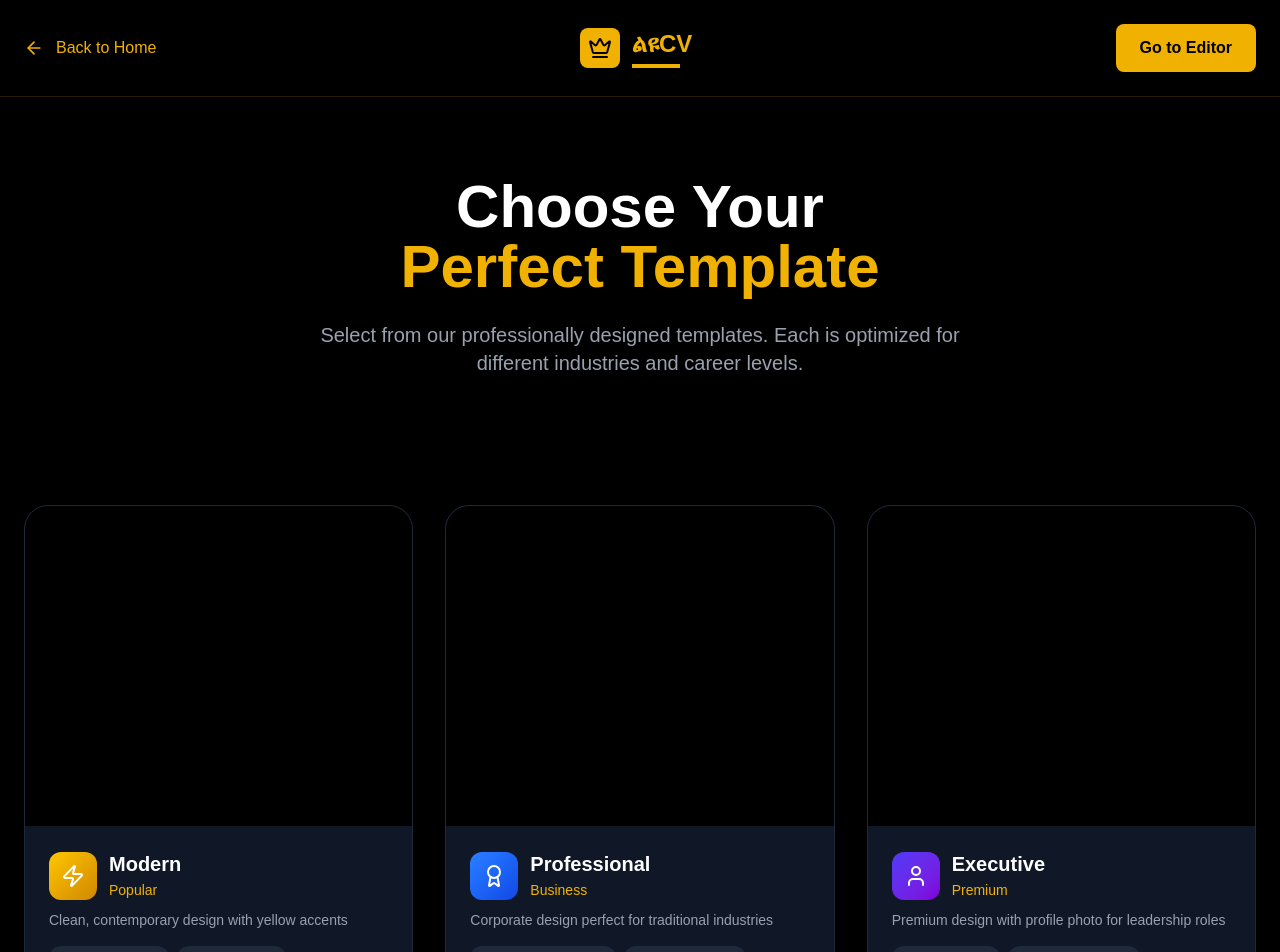
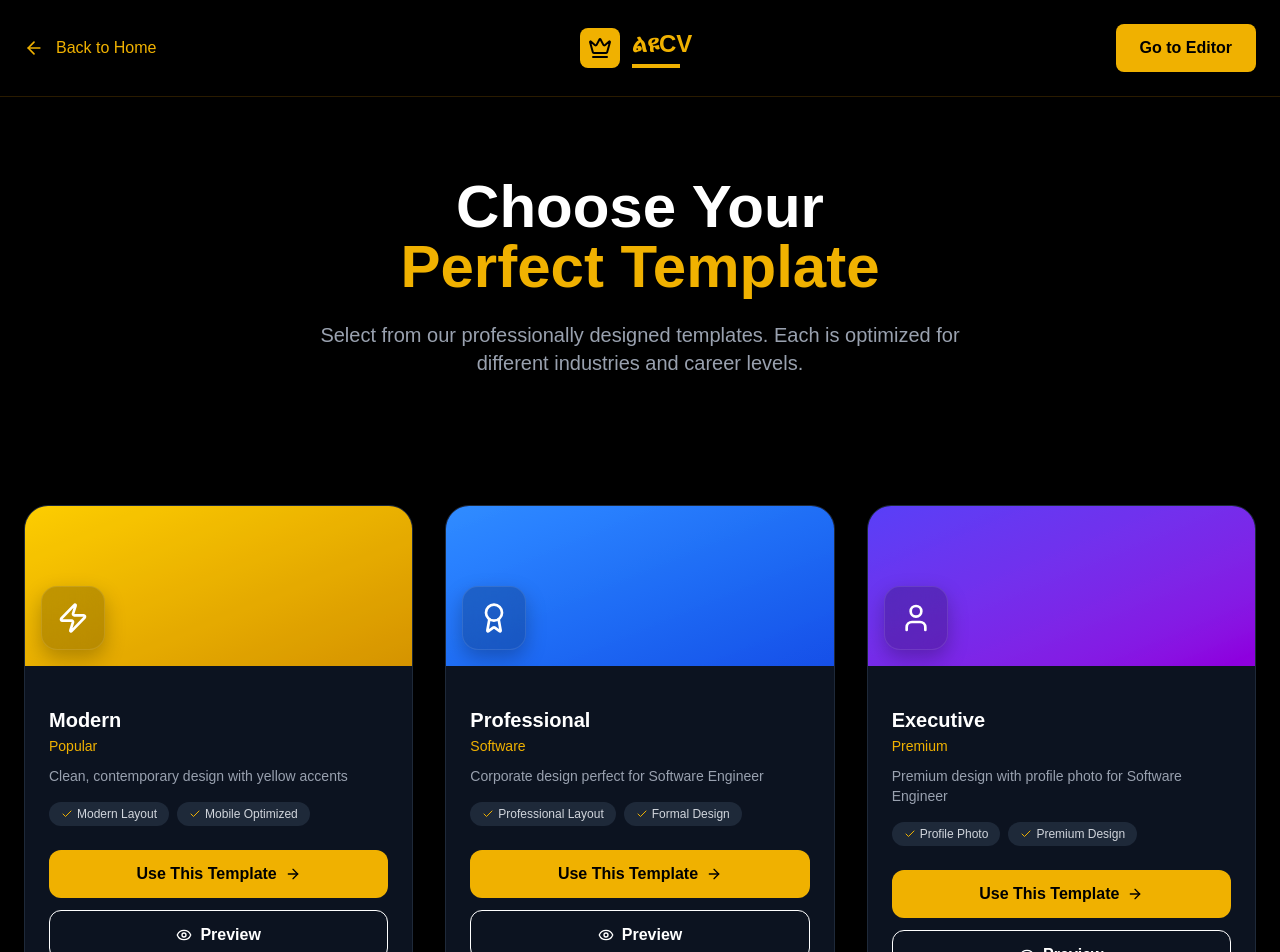
Before and after one commit to meryem-hub/liyuCv_builder, a Next.js app: page /templates in a window 1280 px wide. Shown: the top 952 px of the page. Built offline with nearby package versions, Linux system fonts and the light colour scheme.

Commit message:
update templates page

```diff
--- a/app/templates/page.js
+++ b/app/templates/page.js
@@ -2,7 +2,8 @@
 'use client'
 import Link from 'next/link'
 import { useResumeStore } from '@/lib/store'
-import { ArrowLeft, Eye, Check, Crown, Zap, Award, Palette,User } from 'lucide-react'
+import { ArrowLeft, Eye, Check, Crown, Zap, Award, Palette, User, X } from 'lucide-react'
+import { useState } from 'react'
 
 const templates = [
   {
@@ -12,25 +13,25 @@
     category: 'Popular',
     color: 'from-yellow-400 to-yellow-600',
     icon: Zap,
-    features: ['Modern Layout', 'ATS Friendly', 'Mobile Optimized']
+    features: ['Modern Layout', 'Mobile Optimized']
   },
   {
     id: 'professional',
     name: 'Professional',
-    description: 'Corporate design perfect for traditional industries',
-    category: 'Business',
+    description: 'Corporate design perfect for Software Engineer',
+    category: 'Software',
     color: 'from-blue-500 to-blue-700',
     icon: Award,
-    features: ['Professional Layout', 'Executive Style', 'Formal Design']
+    features: ['Professional Layout',  'Formal Design']
   },
-   {
+  {
     id: 'executive',
     name: 'Executive',
-    description: 'Premium design with profile photo for leadership roles',
+    description: 'Premium design with profile photo for Software Engineer',
     category: 'Premium',
     color: 'from-indigo-600 to-purple-700',
     icon: User,
-    features: ['Profile Photo', 'Executive Layout', 'Premium Design']
+    features: ['Profile Photo', 'Premium Design']
   },
   {
     id: 'creative',
@@ -52,13 +53,38 @@
   }
 ]
 
+// Import your template components
+import ModernTemplate from '@/components/templates/ModernTemplate'
+import ProfessionalTemplate from '@/components/templates/ProfessionalTemplate'
+import ExecutiveTemplate from '@/components/templates/ExecutiveTemplate'
+import CreativeTemplate from '@/components/templates/CreativeTemplate'
+import MinimalTemplate from '@/components/templates/MinimalTemplate'
+
+const templateComponents = {
+  modern: ModernTemplate,
+  professional: ProfessionalTemplate,
+  executive: ExecutiveTemplate,
+  creative: CreativeTemplate,
+  minimal: MinimalTemplate
+}
+
 export default function TemplatesPage() {
-  const { updateTemplate } = useResumeStore()
+  const { updateTemplate, resume } = useResumeStore()
+  const [previewTemplate, setPreviewTemplate] = useState(null)
 
   const handleTemplateSelect = (templateId) => {
     updateTemplate(templateId)
-    // You can also redirect to editor automatically if needed
   }
+
+  const handlePreview = (templateId) => {
+    setPreviewTemplate(templateId)
+  }
+
+  const closePreview = () => {
+    setPreviewTemplate(null)
+  }
+
+  const TemplatePreview = templateComponents[previewTemplate]
 
   return (
     <div className="min-h-screen bg-black text-white">
@@ -115,111 +141,170 @@
                 template={template}
                 index={index}
                 onSelect={handleTemplateSelect}
+                onPreview={handlePreview}
               />
             ))}
           </div>
         </div>
       </section>
+
+      {/* Preview Modal */}
+      {previewTemplate && (
+        <div className="fixed inset-0 bg-black bg-opacity-90 z-50 flex items-center justify-center p-4">
+          <div className="relative w-full max-w-6xl max-h-[90vh] bg-white rounded-2xl overflow-hidden">
+            {/* Header */}
+            <div className="absolute top-4 right-4 z-10 flex gap-2">
+              <Link
+                href="/editor"
+                onClick={() => {
+                  handleTemplateSelect(previewTemplate)
+                  closePreview()
+                }}
+                className="bg-yellow-500 text-black font-bold px-6 py-3 rounded-lg hover:scale-105 transition-transform flex items-center space-x-2"
+              >
+                <span>Use This Template</span>
+                <ArrowLeft className="w-4 h-4 rotate-180" />
+              </Link>
+              <button
+                onClick={closePreview}
+                className="bg-gray-800 text-white p-3 rounded-lg hover:bg-gray-700 transition-colors"
+              >
+                <X className="w-5 h-5" />
+              </button>
+            </div>
+
+            {/* Preview Content */}
+            <div className="h-[90vh] overflow-y-auto">
+              {TemplatePreview && <TemplatePreview resume={resume} />}
+            </div>
+
+            {/* Footer */}
+            <div className="absolute bottom-4 left-4 right-4 z-10">
+              <div className="bg-white/95 backdrop-blur-sm rounded-lg p-4 shadow-lg">
+                <div className="flex justify-between items-center">
+                  <div>
+                    <h3 className="font-bold text-gray-900">
+                      {templates.find(t => t.id === previewTemplate)?.name} Template
+                    </h3>
+                    <p className="text-gray-600 text-sm">
+                      {templates.find(t => t.id === previewTemplate)?.description}
+                    </p>
+                  </div>
+
+                </div>
+              </div>
+            </div>
+          </div>
+        </div>
+      )}
     </div>
   )
 }
 
-// Template Card Component
-function TemplateCard({ template, index, onSelect }) {
+function TemplateCard({ template, index, onSelect, onPreview }) {
   const Icon = template.icon
 
   return (
-    <div className="group relative">
-      {/* Main Card */}
-      <div className="relative bg-gray-900 border border-gray-800 rounded-3xl overflow-hidden transition-all duration-500 hover:scale-105 hover:border-yellow-500/30 hover:shadow-2xl hover:shadow-yellow-500/10">
+    <div className="group relative cursor-pointer">
+      {/* Card Wrapper */}
+      <div className="
+        relative rounded-3xl overflow-hidden
+        bg-gray-900/80 border border-gray-800
+        transition-all duration-500 ease-out
+        hover:scale-[1.03] hover:border-yellow-500/40
+        hover:shadow-[0_0_35px_-5px_rgba(234,179,8,0.25)]
+      ">
 
-        {/* Template Preview */}
-        <div className="relative h-80 bg-gradient-to-br from-gray-800 to-gray-900 overflow-hidden">
-          {/* Animated Background */}
-          <div className={`absolute inset-0 bg-gradient-to-br ${template.color} opacity-5 group-hover:opacity-10 transition-opacity duration-500`}></div>
+        {/* Gradient Header */}
+        <div
+          className={`
+            h-40 relative overflow-hidden
+            bg-gradient-to-br ${template.color}
+          `}
+        >
+          {/* Soft Glow */}
+          <div className="absolute inset-0 bg-white/10 mix-blend-overlay"></div>
 
-          {/* Template Content Preview */}
-          <div className="absolute inset-0 p-6 flex flex-col">
-            {/* Header */}
-            <div className="flex justify-between items-start mb-6">
-              <div>
-                <div className="w-20 h-2 bg-gray-700 rounded mb-2"></div>
-                <div className="w-32 h-4 bg-gray-600 rounded mb-1"></div>
-                <div className="w-24 h-3 bg-gray-500 rounded"></div>
-              </div>
-              <div className="w-16 h-6 bg-gray-700 rounded"></div>
-            </div>
-
-            {/* Content Sections */}
-            <div className="space-y-4 flex-1">
-              <div className="w-full h-4 bg-gray-700 rounded"></div>
-              <div className="w-3/4 h-4 bg-gray-600 rounded"></div>
-              <div className="w-1/2 h-4 bg-gray-500 rounded"></div>
-              <div className="w-full h-16 bg-gray-800 rounded mt-4"></div>
-            </div>
-
-            {/* Skills Preview */}
-            <div className="flex flex-wrap gap-2 mt-4">
-              <div className="w-16 h-6 bg-gray-700 rounded-full"></div>
-              <div className="w-20 h-6 bg-gray-700 rounded-full"></div>
-              <div className="w-14 h-6 bg-gray-700 rounded-full"></div>
-            </div>
-          </div>
-
-          {/* Hover Overlay */}
-          <div className="absolute inset-0 bg-black bg-opacity-0 group-hover:bg-opacity-60 transition-all duration-300 flex items-center justify-center">
-            <div className="transform translate-y-4 group-hover:translate-y-0 opacity-0 group-hover:opacity-100 transition-all duration-300 space-y-4">
-              <Link
-                href="/editor"
-                onClick={() => onSelect(template.id)}
-                className="bg-yellow-500 text-black font-bold px-8 py-4 rounded-xl hover:scale-105 transition-transform flex items-center space-x-3"
-              >
-                <span>Use This Template</span>
-                <ArrowLeft className="w-5 h-5 rotate-180" />
-              </Link>
-
-              <button className="border-2 border-white text-white font-semibold px-8 py-4 rounded-xl hover:bg-white hover:text-black transition-all flex items-center space-x-3">
-                <Eye className="w-5 h-5" />
-                <span>Preview</span>
-              </button>
-            </div>
+          {/* Floating Icon Badge */}
+          <div className="
+            absolute bottom-4 left-4
+            w-16 h-16 rounded-2xl
+            flex items-center justify-center
+            bg-black/20 backdrop-blur-md
+            border border-white/10
+            shadow-[0_8px_20px_rgba(0,0,0,0.25)]
+          ">
+            <Icon className="w-8 h-8 text-white" />
           </div>
         </div>
 
-        {/* Card Footer */}
-        <div className="p-6">
-          <div className="flex items-start justify-between mb-4">
-            <div>
-              <div className="flex items-center space-x-3 mb-2">
-                <div className={`w-12 h-12 bg-gradient-to-br ${template.color} rounded-xl flex items-center justify-center`}>
-                  <Icon className="w-6 h-6 text-white" />
-                </div>
-                <div>
-                  <h3 className="text-xl font-bold text-white">{template.name}</h3>
-                  <span className="text-yellow-500 text-sm font-medium">{template.category}</span>
-                </div>
-              </div>
-              <p className="text-gray-400 text-sm">{template.description}</p>
-            </div>
+        {/* Content Section */}
+        <div className="p-6 pt-10">
+          <div className="mb-4">
+            <h3 className="text-xl font-bold text-white">{template.name}</h3>
+            <span className="text-yellow-500 text-sm font-medium">
+              {template.category}
+            </span>
+            <p className="text-gray-400 text-sm mt-2">
+              {template.description}
+            </p>
           </div>
 
+
+
           {/* Features */}
-          <div className="flex flex-wrap gap-2">
+          <div className="flex flex-wrap gap-2 mb-6">
             {template.features.map((feature, idx) => (
               <span
                 key={idx}
-                className="inline-flex items-center space-x-1 bg-gray-800 text-gray-300 px-3 py-1 rounded-full text-xs"
+                className="
+                  inline-flex items-center gap-1
+                  bg-gray-800 text-gray-300
+                  px-3 py-1 rounded-full text-xs
+                "
               >
                 <Check className="w-3 h-3 text-yellow-500" />
-                <span>{feature}</span>
+                {feature}
               </span>
             ))}
+          </div>
+
+          {/* Buttons */}
+          <div className="space-y-3">
+            <button
+              onClick={() => onSelect(template.id)}
+              className="
+                w-full bg-yellow-500 text-black font-bold py-3 rounded-xl
+                hover:scale-[1.02] transition-all flex items-center justify-center gap-2
+              "
+            >
+              Use This Template
+              <ArrowLeft className="w-4 h-4 rotate-180" />
+            </button>
+
+            <button
+              onClick={() => onPreview(template.id)}
+              className="
+                w-full border border-white text-white font-semibold py-3 rounded-xl
+                hover:bg-white hover:text-black transition-all flex items-center justify-center gap-2
+              "
+            >
+              <Eye className="w-4 h-4" />
+              Preview
+            </button>
           </div>
         </div>
       </div>
 
-      {/* Glow Effect */}
-      <div className={`absolute inset-0 bg-gradient-to-br ${template.color} rounded-3xl blur-xl opacity-0 group-hover:opacity-20 transition-opacity duration-500 -z-10`}></div>
+      {/* Gradient Halo on Hover */}
+      <div
+        className={`
+          absolute inset-0 rounded-3xl blur-3xl opacity-0
+          bg-gradient-to-br ${template.color}
+          transition-opacity duration-500 -z-10
+          group-hover:opacity-20
+        `}
+      />
     </div>
   )
 }
```
